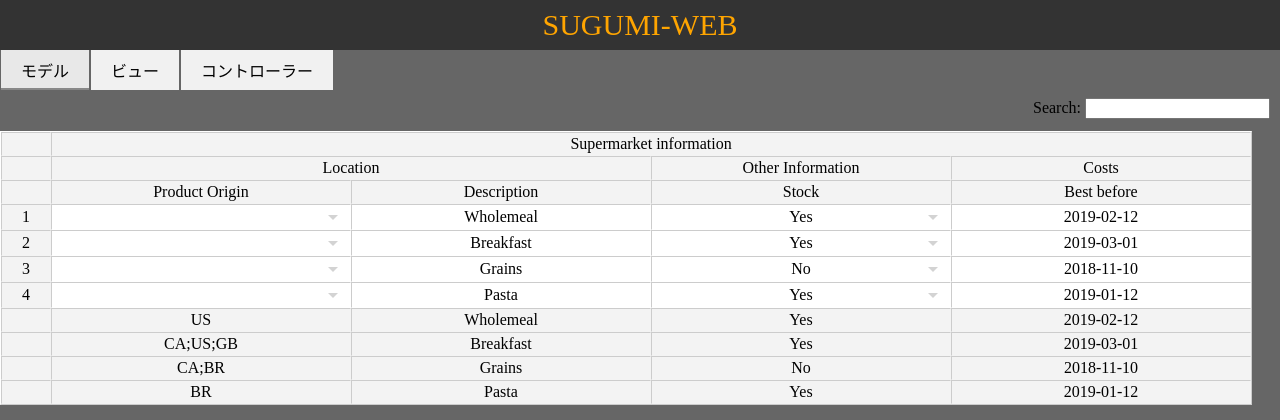
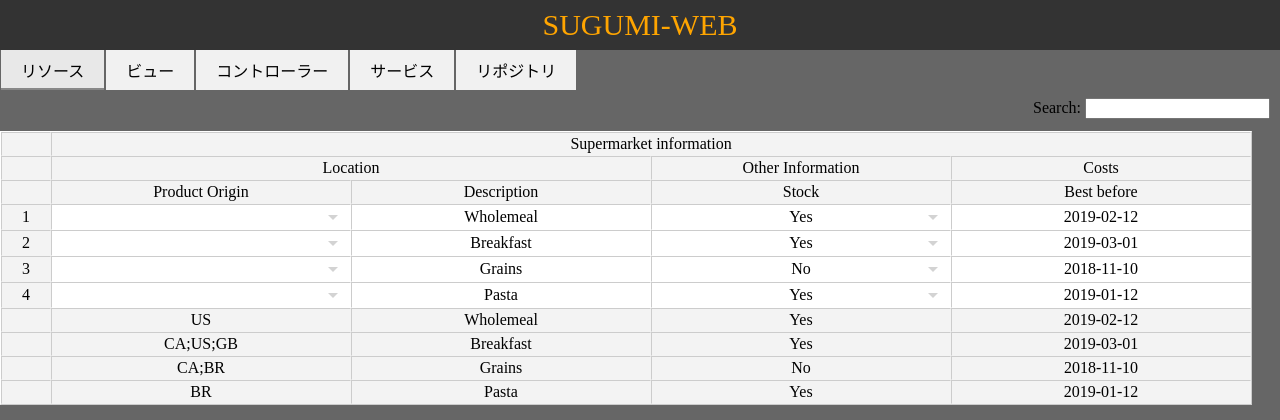
Before and after one commit to AtsushiUtsumi/sugumi_web_alpha, a Flask app: page / in a window 1280 px wide. Shown: the top 420 px of the page. Run offline with Flask 3, Linux system fonts and the light colour scheme; some libraries are stand-ins or nearby versions.

Commit message:
アイコン追加

```diff
--- a/templates/jss.html
+++ b/templates/jss.html
@@ -5,6 +5,7 @@
     <meta charset="UTF-8">
     <meta name="viewport" content="width=device-width, initial-scale=1.0">
     <title>SUGUMI-WEB</title>
+    <link rel="icon" type="image/x-icon" href="/static/image/favicon.ico">
     <script src="{{ url_for('static', filename='jspreadsheet/jspreadsheet.js') }}"></script>
     <script src="{{ url_for('static', filename='jsuites/jsuites.js') }}"></script>
     <link rel="stylesheet" href="{{ url_for('static', filename='jspreadsheet/jspreadsheet.css') }}">
@@ -61,7 +62,7 @@
             allowDeleteRow: false,
             allowComments: false,
             worksheetId: 'A',
-            worksheetName: 'モデル',
+            worksheetName: 'リソース',
             defaultColWidth: '300px',
             filters: false,
             footers: [
@@ -98,6 +99,18 @@
                     worksheetId: 'fuga',
                     worksheetName: 'コントローラー',
                 },
+                {
+                    minDimensions: [5, 5],
+                    search: true,
+                    worksheetId: 'fuga',
+                    worksheetName: 'サービス',
+                },
+                {
+                    minDimensions: [5, 5],
+                    search: true,
+                    worksheetId: 'fuga',
+                    worksheetName: 'リポジトリ',
+                },
             ],
             onchange: function (sheet, cell) {
                 console.log('変更されたシートのデータ取得');
```
Also changed, not shown: static/image/favicon.ico (added).
